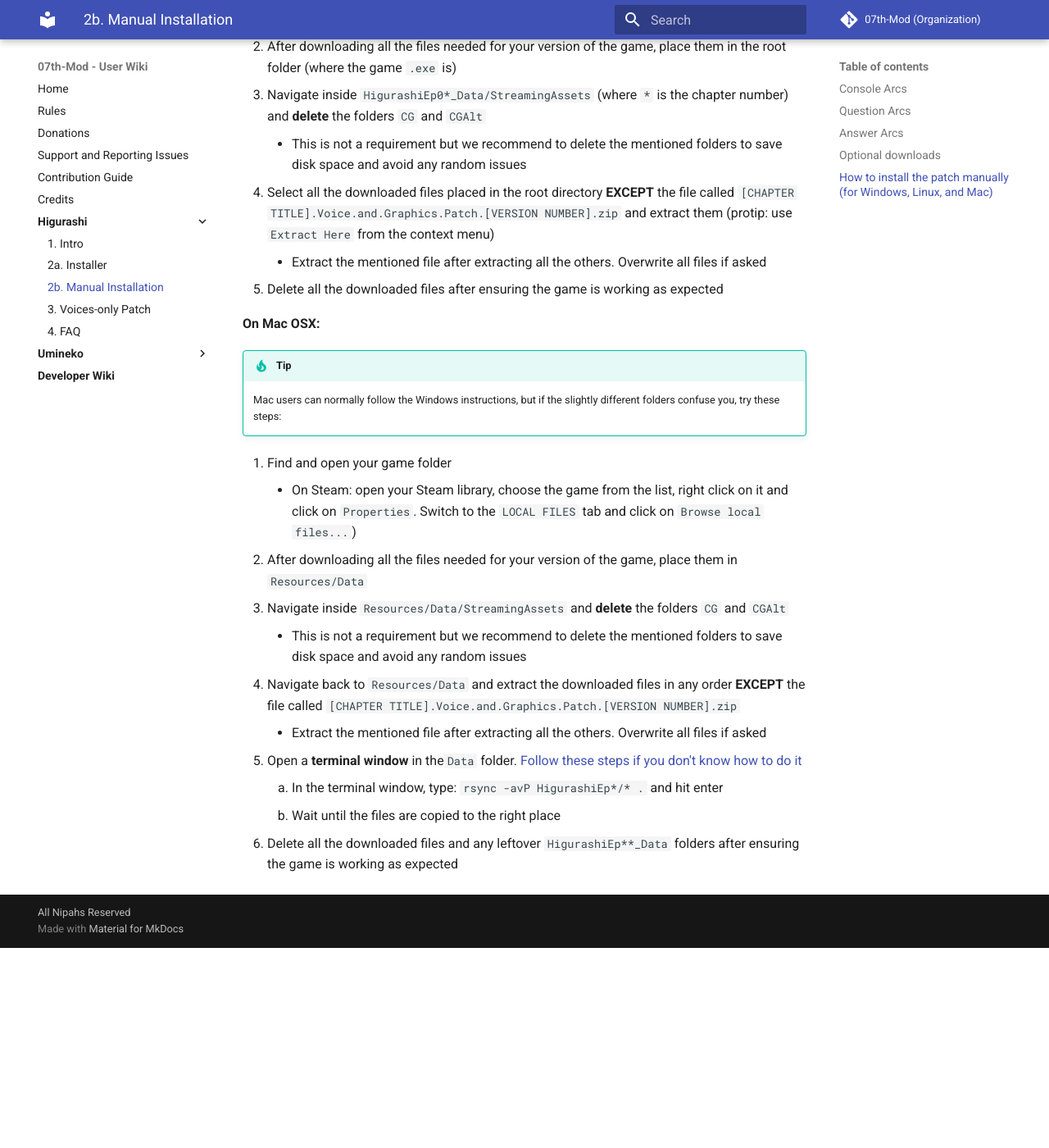
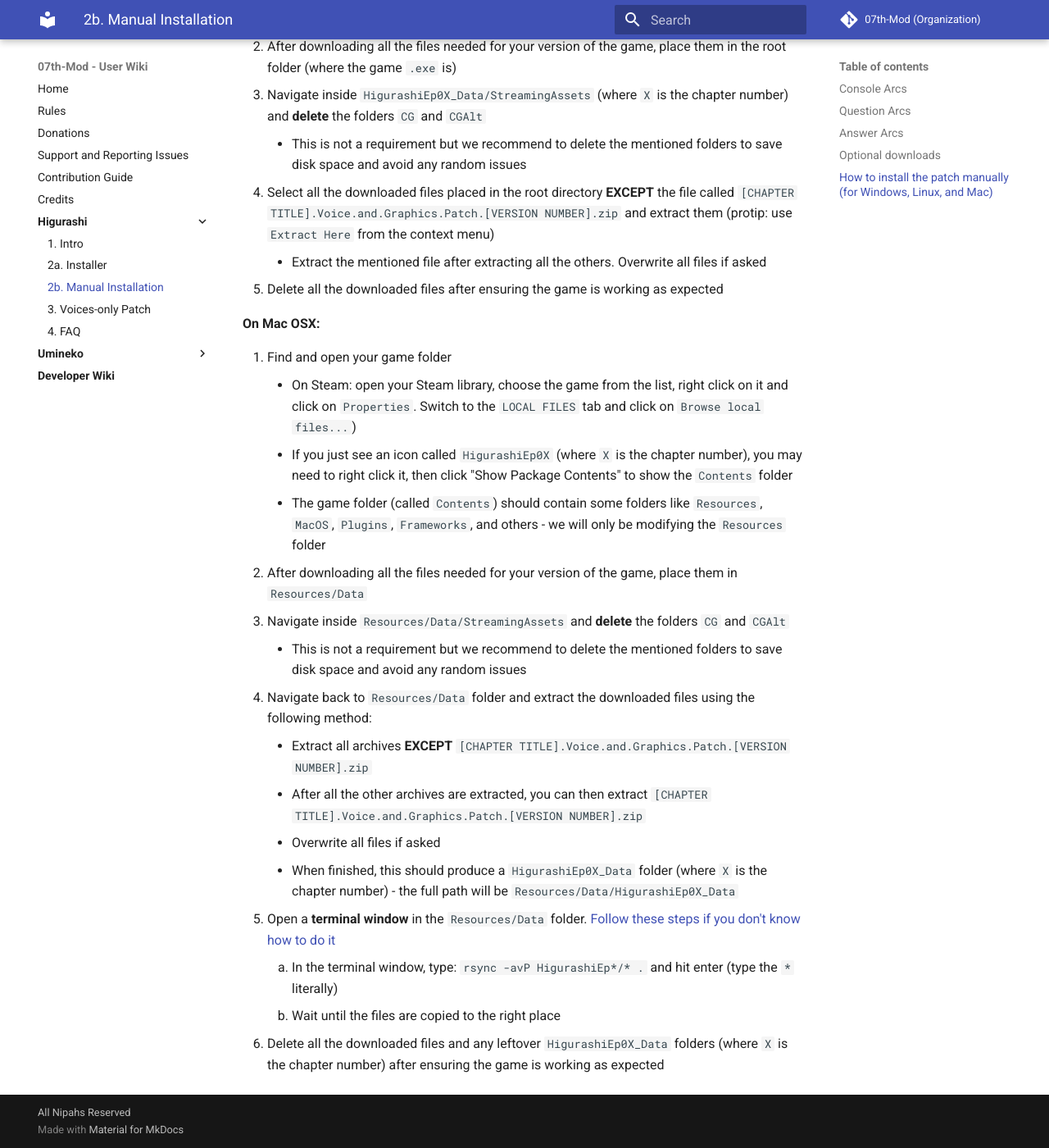
Before and after one commit to 07th-mod/wiki, an MkDocs documentation site: the page built from docs/Higurashi/Manual-Installation.md, in a window 1280 px wide and 1400 px high, scrolled down 3203 px. Shown: the whole window at 82% size. Built offline with MkDocs 1.6.1 and Material for MkDocs 9.7.7, drawn with Linux system fonts in a browser that asks for light colours; before the commit the page ends 4359 px from its top, so only the background shows below that.

Commit message:
Higurashi: Try to make MacOS manual install instructions more clear

```diff
--- a/docs/Higurashi/Manual-Installation.md
+++ b/docs/Higurashi/Manual-Installation.md
@@ -235,7 +235,7 @@
 1. Find and open your game folder
     * On Steam: open your Steam library, choose the game from the list, right click on it and click on ``Properties``. Switch to the ``LOCAL FILES`` tab and click on ``Browse local files...``)
 2. After downloading all the files needed for your version of the game, place them in the root folder (where the game ``.exe`` is)
-3. Navigate inside ``HigurashiEp0*_Data/StreamingAssets`` (where ``*`` is the chapter number) and **delete** the folders ``CG`` and ``CGAlt``
+3. Navigate inside ``HigurashiEp0X_Data/StreamingAssets`` (where ``X`` is the chapter number) and **delete** the folders ``CG`` and ``CGAlt``
     * This is not a requirement but we recommend to delete the mentioned folders to save disk space and avoid any random issues
 4. Select all the downloaded files placed in the root directory **EXCEPT** the file called ``[CHAPTER TITLE].Voice.and.Graphics.Patch.[VERSION NUMBER].zip`` and extract them (protip: use ``Extract Here`` from the context menu)
     * Extract the mentioned file after extracting all the others. Overwrite all files if asked
@@ -243,17 +243,19 @@
 
 **On Mac OSX:**
 
-!!! tip
-    Mac users can normally follow the Windows instructions, but if the slightly different folders confuse you, try these steps:
-
 1. Find and open your game folder
     * On Steam: open your Steam library, choose the game from the list, right click on it and click on ``Properties``. Switch to the ``LOCAL FILES`` tab and click on ``Browse local files...``)
+    * If you just see an icon called ``HigurashiEp0X`` (where ``X`` is the chapter number), you may need to right click it, then click "Show Package Contents" to show the ``Contents`` folder
+    * The game folder (called ``Contents``) should contain some folders like ``Resources``, ``MacOS``, ``Plugins``, ``Frameworks``, and others - we will only be modifying the ``Resources`` folder
 2. After downloading all the files needed for your version of the game, place them in ``Resources/Data``
 3. Navigate inside ``Resources/Data/StreamingAssets`` and **delete** the folders ``CG`` and ``CGAlt``
     * This is not a requirement but we recommend to delete the mentioned folders to save disk space and avoid any random issues
-4. Navigate back to ``Resources/Data`` and extract the downloaded files in any order **EXCEPT** the file called ``[CHAPTER TITLE].Voice.and.Graphics.Patch.[VERSION NUMBER].zip``
-    * Extract the mentioned file after extracting all the others. Overwrite all files if asked
-5. Open a **terminal window** in the``Data`` folder. [Follow these steps if you don't know how to do it](https://stackoverflow.com/a/7054045)
-    1. In the terminal window, type: ``rsync -avP HigurashiEp*/* .`` and hit enter
+4. Navigate back to ``Resources/Data`` folder and extract the downloaded files using the following method:
+    * Extract all archives **EXCEPT** ``[CHAPTER TITLE].Voice.and.Graphics.Patch.[VERSION NUMBER].zip``
+    * After all the other archives are extracted, you can then extract ``[CHAPTER TITLE].Voice.and.Graphics.Patch.[VERSION NUMBER].zip``
+    * Overwrite all files if asked
+    * When finished, this should produce a ``HigurashiEp0X_Data`` folder (where ``X`` is the chapter number) - the full path will be ``Resources/Data/HigurashiEp0X_Data``
+5. Open a **terminal window** in the ``Resources/Data`` folder. [Follow these steps if you don't know how to do it](https://stackoverflow.com/a/7054045)
+    1. In the terminal window, type: ``rsync -avP HigurashiEp*/* .`` and hit enter (type the ``*`` literally)
     2. Wait until the files are copied to the right place
-6. Delete all the downloaded files and any leftover ``HigurashiEp**_Data`` folders after ensuring the game is working as expected
+6. Delete all the downloaded files and any leftover ``HigurashiEp0X_Data`` folders (where ``X`` is the chapter number) after ensuring the game is working as expected
```
